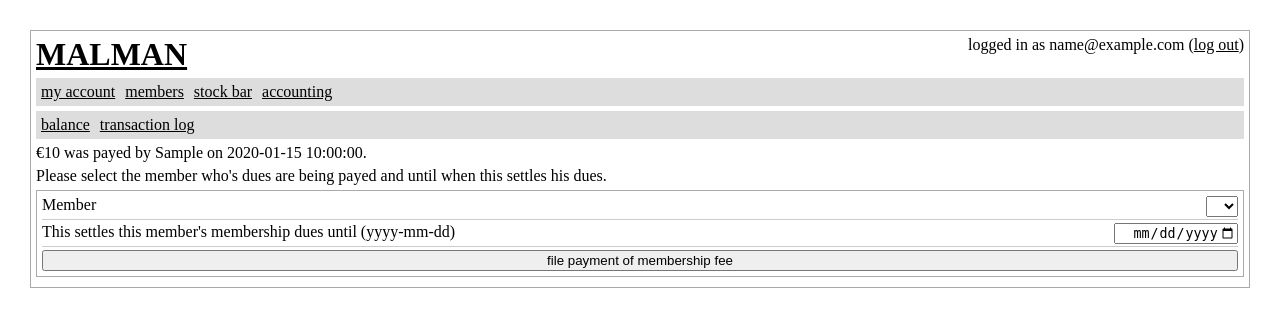
After one commit to voidwarranties/MALMan, a Flask app: template MALMan/templates/accounting_file_membershipfee.html in a window 1280 px wide. The commit adds this page. Shown: the top 327 px of the page. Run offline with Flask 2, Linux system fonts and the light colour scheme; the template is opened without the code that fills it: values that come from a table or form of the project are taken from there, others are empty; the visitor is signed in with stand-in values (Sample User, id 1); tables that the repository leaves empty hold one stand-in row (values such as "Sample post"); lists and menus that the app fills with data are empty; parts of the project's set-up code (start-up, migrations or seed data) failed here and were passed over; some libraries are stand-ins or nearby versions.

Commit message:
present a form registering a user payed his membership dues after filing a transaction categorized as membership fee

```diff
--- a/MALMan/forms.py
+++ b/MALMan/forms.py
@@ -145,8 +145,16 @@ class AddTransaction(Form):
 
 
 class TopUpBarAccount(Form):
-    user_id = SelectField('user')
+    user_id = SelectField('user', coerce=int)
     submit = SubmitField('top up')
+
+
+class FileMembershipFee(Form):
+    user_id = SelectField('Member', coerce=int)
+    until = DateField("This settles this member's membership dues until (yyyy-mm-dd)",
+        [validators.Required(
+            message='please enter a date using the specified formatting')])
+    submit = SubmitField('file payment of membership fee')
 
 
 class EditTransaction(AddTransaction):
--- /dev/null
+++ b/MALMan/templates/accounting_file_membershipfee.html
@@ -0,0 +1,29 @@
+{% extends "base.html" %}
+{% set category = "accounting" %}
+{% block title %}File membership fee{% endblock %}
+{% block head %}
+    {{ super() }}
+    <link rel="stylesheet" type="text/css" href="/static/Pikaday/pikaday.css" />
+{% endblock %}
+{% block content %}
+{% from "security/_macros.html" import render_field_with_errors %}
+<p>€{{ transaction.amount }} was payed by {{ transaction.to_from }} on {{ transaction.date }}.</p>
+<p>Please select the member who's dues are being payed and until when this settles his dues.</p>
+<form method="post" class="cf">
+{{ form.hidden_tag() }}
+{{ render_field_with_errors(form.user_id) }}
+{{ render_field_with_errors(form.until) }}
+{{ form.submit }}
+</form>
+<script src="/static/Pikaday/moment.js"></script>
+<script src="/static/Pikaday/pikaday.js"></script>
+<script>
+    var picker = new Pikaday({
+        field: document.getElementById('until'),
+        format: 'YYYY-MM-DD',
+        onSelect: function() {
+            console.log(this.getMoment().format('YYYY-MM-DD'));
+        }
+    });
+</script>
+{% endblock %}
--- a/MALMan/templates/base.html
+++ b/MALMan/templates/base.html
@@ -39,18 +39,18 @@
             <ul class="menu cf">
                 <li><a href="/members">memberlist</a></li>
                 {% if 'members' in session.roles %}
-                <li><a href="/members/approve_new_members">new members (A)</a></li>
+                <li><a href="/members/approve_new_members">new members</a></li>
                 {% endif %}
             </ul>
 {%- elif category == "stock" -%}
             <ul class="menu cf">
                 <li><a href="/bar">list stock</a></li>
                 {% if 'bar' in session.roles %}
-                <li><a href="/bar/edit_item_amounts">edit stock amounts (A)</a></li>
-                <li><a href="/bar/edit_items">edit stock items (A)</a></li>
-                <li><a href="/bar/stockup">stock up (Josto) (A)</a></li>
-                <li><a href="/bar/log">stock log (A)</a></li>
-                <li><a href="/bar/add_item">add stock item (A)</a></li>
+                <li><a href="/bar/edit_item_amounts">edit stock amounts</a></li>
+                <li><a href="/bar/edit_items">edit stock items</a></li>
+                <li><a href="/bar/stockup">stock up (Josto)</a></li>
+                <li><a href="/bar/log">stock log</a></li>
+                <li><a href="/bar/add_item">add stock item</a></li>
                 {% endif %}
             </ul>
 {%- elif category == "accounting" -%}
@@ -62,8 +62,8 @@
                 {% endif %}
                 {% if 'finances' in session.roles %}
                 <li><a href="/accounting/request_reimbursement">request reimbursement</a></li>
-                <li><a href="/accounting/approve_reimbursements">approve reimbursements (A)</a></li>
-                <li><a href="/accounting/add_transaction">add transaction (A)</a></li>
+                <li><a href="/accounting/approve_reimbursements">approve reimbursements</a></li>
+                <li><a href="/accounting/add_transaction">add transaction</a></li>
                 <li><a href="/accounting/membershipfees">membership fees</a></li>
                 {% endif %}
             </ul>
```
Also changed, not shown: MALMan/views.py (+30 -2 lines), 1 other file.
